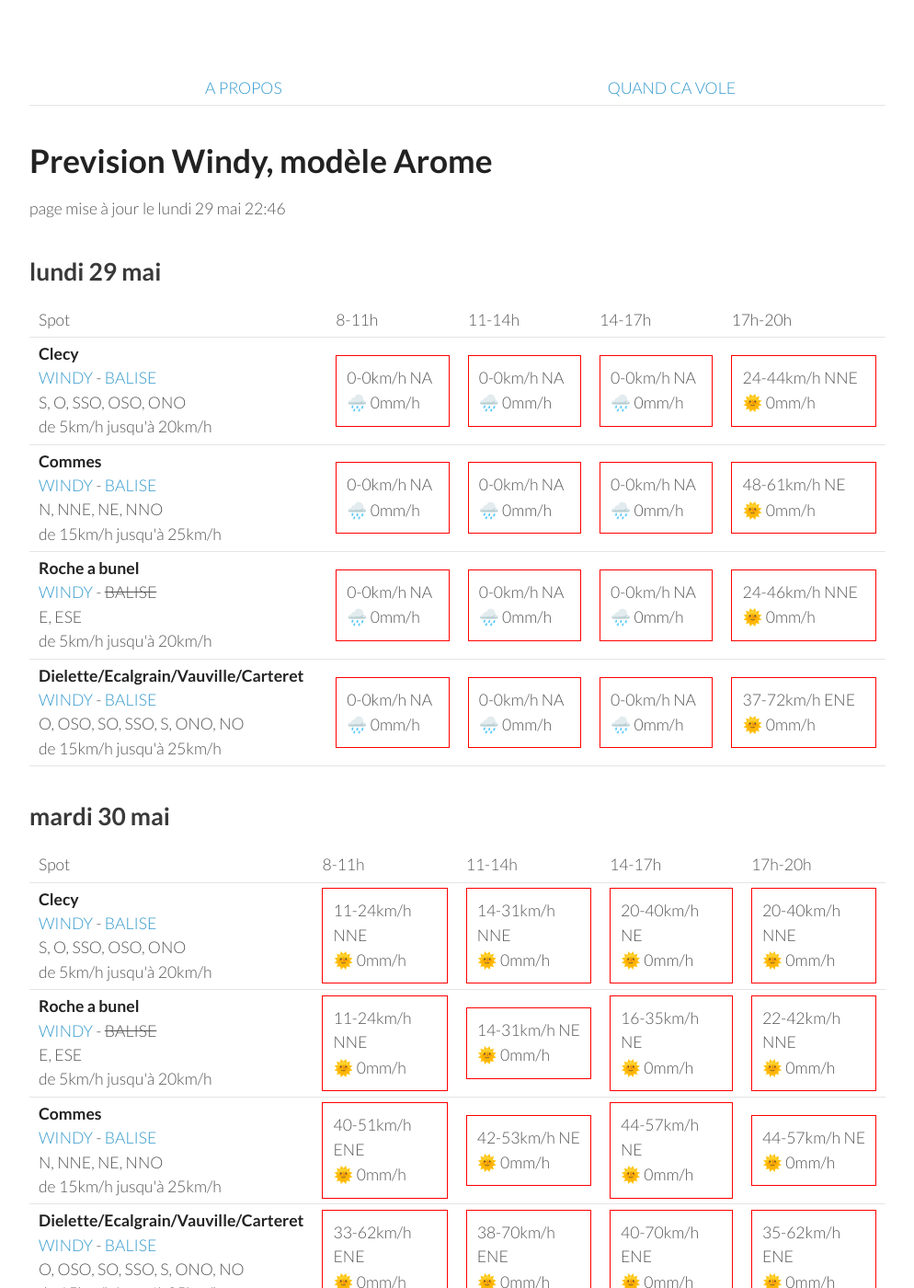
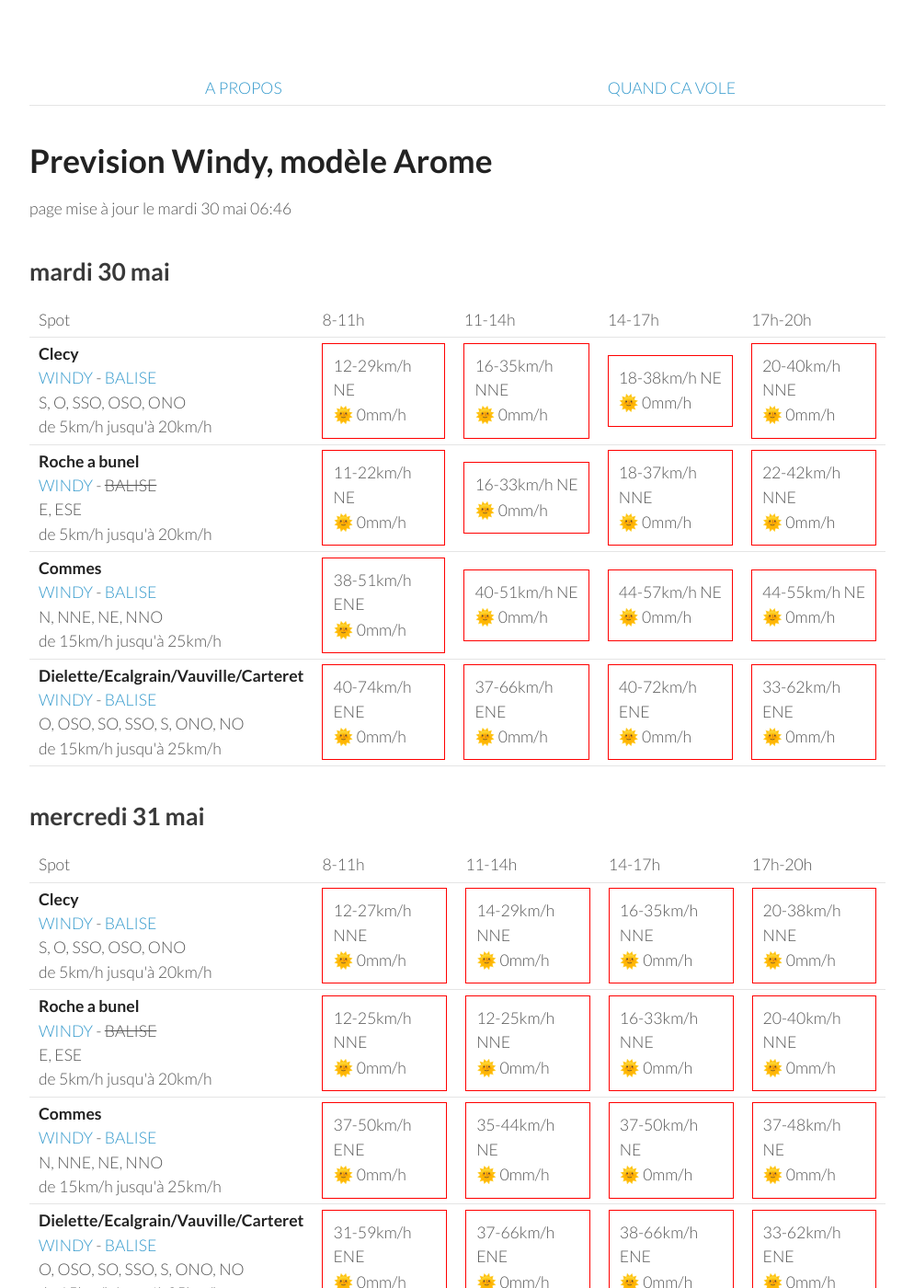
Before and after one commit to parapente-dans-le-nord/parapente-dans-le-nord.github.io, a Jekyll site: the page built from normandie.markdown, in a window 1280 px wide and 1400 px high. Shown: the whole window at 92% size, without its empty margins (26-1020 px from the left). Built offline with Jekyll 4.4.1, drawn with Linux system fonts in a browser that asks for light colours; some of the changed text lies outside the part shown.

Commit message:
update index.markdown

```diff
--- a/normandie.markdown
+++ b/normandie.markdown
@@ -7,60 +7,8 @@ title:  "Tous les spots"
 {: .links}
 
 # Prevision Windy, modèle Arome
-page mise à jour le lundi 29 mai 22:46
+page mise à jour le mardi 30 mai 06:46
 
-## lundi 29 mai
-
-{::nomarkdown}
-<table>
-  <tbody>
-    <tr>
-      <td>Spot</td>
-      <td>8-11h</td>
-      <td>11-14h</td>
-      <td>14-17h</td>
-      <td>17h-20h</td>
-    </tr>
-<tr>
-        <td><strong>Clecy</strong><br><a href="https://windy.com/48.929/-0.470?48.516,-0.470,8">WINDY</a> - <span class=""><a href="http://www.balisemeteo.com/balise.php?idBalise=122">BALISE</a> </span><br> <span class="vent-favorable">S, O, SSO, OSO, ONO</span><br><span class="force-vent">de 5km/h jusqu'à 20km/h</span> </td>
-
-            <td><div class="not-flyable"><p>0-0km/h NA</p><p>🌧️ 0mm/h</p></div></td>
-            <td><div class="not-flyable"><p>0-0km/h NA</p><p>🌧️ 0mm/h</p></div></td>
-            <td><div class="not-flyable"><p>0-0km/h NA</p><p>🌧️ 0mm/h</p></div></td>
-            <td><div class="not-flyable"><p>24-44km/h NNE</p><p>🌞 0mm/h</p></div></td>
-
-    </tr>
-<tr>
-        <td><strong>Commes</strong><br><a href="https://windy.com/49.346/-0.726?48.936,-0.726,8">WINDY</a> - <span class=""><a href="http://www.balisemeteo.com/balise.php?idBalise=158">BALISE</a> </span><br> <span class="vent-favorable">N, NNE, NE, NNO</span><br><span class="force-vent">de 15km/h jusqu'à 25km/h</span> </td>
-
-            <td><div class="not-flyable"><p>0-0km/h NA</p><p>🌧️ 0mm/h</p></div></td>
-            <td><div class="not-flyable"><p>0-0km/h NA</p><p>🌧️ 0mm/h</p></div></td>
-            <td><div class="not-flyable"><p>0-0km/h NA</p><p>🌧️ 0mm/h</p></div></td>
-            <td><div class="not-flyable"><p>48-61km/h NE</p><p>🌞 0mm/h</p></div></td>
-
-    </tr>
-<tr>
-        <td><strong>Roche a bunel</strong><br><a href="https://windy.com/48.993/-0.499?48.580,-0.499,8">WINDY</a> - <span class="no-balise"> BALISE </span><br> <span class="vent-favorable">E, ESE</span><br><span class="force-vent">de 5km/h jusqu'à 20km/h</span> </td>
-
-            <td><div class="not-flyable"><p>0-0km/h NA</p><p>🌧️ 0mm/h</p></div></td>
-            <td><div class="not-flyable"><p>0-0km/h NA</p><p>🌧️ 0mm/h</p></div></td>
-            <td><div class="not-flyable"><p>0-0km/h NA</p><p>🌧️ 0mm/h</p></div></td>
-            <td><div class="not-flyable"><p>24-46km/h NNE</p><p>🌞 0mm/h</p></div></td>
-
-    </tr>
-<tr>
-        <td><strong>Dielette/Ecalgrain/Vauville/Carteret</strong><br><a href="https://windy.com/49.650/-1.856?49.243,-1.856,8">WINDY</a> - <span class=""><a href="http://www.balisemeteo.com/balise.php?idBalise=81">BALISE</a> </span><br> <span class="vent-favorable">O, OSO, SO, SSO, S, ONO, NO</span><br><span class="force-vent">de 15km/h jusqu'à 25km/h</span> </td>
-
-            <td><div class="not-flyable"><p>0-0km/h NA</p><p>🌧️ 0mm/h</p></div></td>
-            <td><div class="not-flyable"><p>0-0km/h NA</p><p>🌧️ 0mm/h</p></div></td>
-            <td><div class="not-flyable"><p>0-0km/h NA</p><p>🌧️ 0mm/h</p></div></td>
-            <td><div class="not-flyable"><p>37-72km/h ENE</p><p>🌞 0mm/h</p></div></td>
-
-    </tr>
-
-</tbody>
-</table>
-{:/}
 ## mardi 30 mai
 
 {::nomarkdown}
@@ -76,9 +24,9 @@ page mise à jour le lundi 29 mai 22:46
 <tr>
         <td><strong>Clecy</strong><br><a href="https://windy.com/48.929/-0.470?48.516,-0.470,8">WINDY</a> - <span class=""><a href="http://www.balisemeteo.com/balise.php?idBalise=122">BALISE</a> </span><br> <span class="vent-favorable">S, O, SSO, OSO, ONO</span><br><span class="force-vent">de 5km/h jusqu'à 20km/h</span> </td>
 
-            <td><div class="not-flyable"><p>11-24km/h NNE</p><p>🌞 0mm/h</p></div></td>
-            <td><div class="not-flyable"><p>14-31km/h NNE</p><p>🌞 0mm/h</p></div></td>
-            <td><div class="not-flyable"><p>20-40km/h NE</p><p>🌞 0mm/h</p></div></td>
+            <td><div class="not-flyable"><p>12-29km/h NE</p><p>🌞 0mm/h</p></div></td>
+            <td><div class="not-flyable"><p>16-35km/h NNE</p><p>🌞 0mm/h</p></div></td>
+            <td><div class="not-flyable"><p>18-38km/h NE</p><p>🌞 0mm/h</p></div></td>
             <td><div class="not-flyable"><p>20-40km/h NNE</p><p>🌞 0mm/h</p></div></td>
 
 
@@ -86,9 +34,9 @@ page mise à jour le lundi 29 mai 22:46
 <tr>
         <td><strong>Roche a bunel</strong><br><a href="https://windy.com/48.993/-0.499?48.580,-0.499,8">WINDY</a> - <span class="no-balise"> BALISE </span><br> <span class="vent-favorable">E, ESE</span><br><span class="force-vent">de 5km/h jusqu'à 20km/h</span> </td>
 
-            <td><div class="not-flyable"><p>11-24km/h NNE</p><p>🌞 0mm/h</p></div></td>
-            <td><div class="not-flyable"><p>14-31km/h NE</p><p>🌞 0mm/h</p></div></td>
-            <td><div class="not-flyable"><p>16-35km/h NE</p><p>🌞 0mm/h</p></div></td>
+            <td><div class="not-flyable"><p>11-22km/h NE</p><p>🌞 0mm/h</p></div></td>
+            <td><div class="not-flyable"><p>16-33km/h NE</p><p>🌞 0mm/h</p></div></td>
+            <td><div class="not-flyable"><p>18-37km/h NNE</p><p>🌞 0mm/h</p></div></td>
             <td><div class="not-flyable"><p>22-42km/h NNE</p><p>🌞 0mm/h</p></div></td>
 
 
@@ -96,20 +44,20 @@ page mise à jour le lundi 29 mai 22:46
 <tr>
         <td><strong>Commes</strong><br><a href="https://windy.com/49.346/-0.726?48.936,-0.726,8">WINDY</a> - <span class=""><a href="http://www.balisemeteo.com/balise.php?idBalise=158">BALISE</a> </span><br> <span class="vent-favorable">N, NNE, NE, NNO</span><br><span class="force-vent">de 15km/h jusqu'à 25km/h</span> </td>
 
-            <td><div class="not-flyable"><p>40-51km/h ENE</p><p>🌞 0mm/h</p></div></td>
-            <td><div class="not-flyable"><p>42-53km/h NE</p><p>🌞 0mm/h</p></div></td>
+            <td><div class="not-flyable"><p>38-51km/h ENE</p><p>🌞 0mm/h</p></div></td>
+            <td><div class="not-flyable"><p>40-51km/h NE</p><p>🌞 0mm/h</p></div></td>
             <td><div class="not-flyable"><p>44-57km/h NE</p><p>🌞 0mm/h</p></div></td>
-            <td><div class="not-flyable"><p>44-57km/h NE</p><p>🌞 0mm/h</p></div></td>
+            <td><div class="not-flyable"><p>44-55km/h NE</p><p>🌞 0mm/h</p></div></td>
 
 
     </tr>
 <tr>
         <td><strong>Dielette/Ecalgrain/Vauville/Carteret</strong><br><a href="https://windy.com/49.650/-1.856?49.243,-1.856,8">WINDY</a> - <span class=""><a href="http://www.balisemeteo.com/balise.php?idBalise=81">BALISE</a> </span><br> <span class="vent-favorable">O, OSO, SO, SSO, S, ONO, NO</span><br><span class="force-vent">de 15km/h jusqu'à 25km/h</span> </td>
 
+            <td><div class="not-flyable"><p>40-74km/h ENE</p><p>🌞 0mm/h</p></div></td>
+            <td><div class="not-flyable"><p>37-66km/h ENE</p><p>🌞 0mm/h</p></div></td>
+            <td><div class="not-flyable"><p>40-72km/h ENE</p><p>🌞 0mm/h</p></div></td>
             <td><div class="not-flyable"><p>33-62km/h ENE</p><p>🌞 0mm/h</p></div></td>
-            <td><div class="not-flyable"><p>38-70km/h ENE</p><p>🌞 0mm/h</p></div></td>
-            <td><div class="not-flyable"><p>40-70km/h ENE</p><p>🌞 0mm/h</p></div></td>
-            <td><div class="not-flyable"><p>35-62km/h ENE</p><p>🌞 0mm/h</p></div></td>
 
 
     </tr>
@@ -132,40 +80,40 @@ page mise à jour le lundi 29 mai 22:46
 <tr>
         <td><strong>Clecy</strong><br><a href="https://windy.com/48.929/-0.470?48.516,-0.470,8">WINDY</a> - <span class=""><a href="http://www.balisemeteo.com/balise.php?idBalise=122">BALISE</a> </span><br> <span class="vent-favorable">S, O, SSO, OSO, ONO</span><br><span class="force-vent">de 5km/h jusqu'à 20km/h</span> </td>
 
-            <td><div class="not-flyable"><p>11-25km/h NNE</p><p>🌞 0mm/h</p></div></td>
-            <td><div class="not-flyable"><p>14-38km/h NE</p><p>🌞 0mm/h</p></div></td>
-            <td><div class="not-flyable"><p>16-38km/h NNE</p><p>🌞 0mm/h</p></div></td>
-            <td><div class="not-flyable"><p>18-40km/h NNE</p><p>🌞 0mm/h</p></div></td>
+            <td><div class="not-flyable"><p>12-27km/h NNE</p><p>🌞 0mm/h</p></div></td>
+            <td><div class="not-flyable"><p>14-29km/h NNE</p><p>🌞 0mm/h</p></div></td>
+            <td><div class="not-flyable"><p>16-35km/h NNE</p><p>🌞 0mm/h</p></div></td>
+            <td><div class="not-flyable"><p>20-38km/h NNE</p><p>🌞 0mm/h</p></div></td>
 
 
     </tr>
 <tr>
         <td><strong>Roche a bunel</strong><br><a href="https://windy.com/48.993/-0.499?48.580,-0.499,8">WINDY</a> - <span class="no-balise"> BALISE </span><br> <span class="vent-favorable">E, ESE</span><br><span class="force-vent">de 5km/h jusqu'à 20km/h</span> </td>
 
-            <td><div class="not-flyable"><p>11-24km/h NNE</p><p>🌞 0mm/h</p></div></td>
-            <td><div class="not-flyable"><p>16-38km/h NE</p><p>🌞 0mm/h</p></div></td>
-            <td><div class="not-flyable"><p>18-38km/h NNE</p><p>🌞 0mm/h</p></div></td>
-            <td><div class="not-flyable"><p>20-42km/h NNE</p><p>🌞 0mm/h</p></div></td>
+            <td><div class="not-flyable"><p>12-25km/h NNE</p><p>🌞 0mm/h</p></div></td>
+            <td><div class="not-flyable"><p>12-25km/h NNE</p><p>🌞 0mm/h</p></div></td>
+            <td><div class="not-flyable"><p>16-33km/h NNE</p><p>🌞 0mm/h</p></div></td>
+            <td><div class="not-flyable"><p>20-40km/h NNE</p><p>🌞 0mm/h</p></div></td>
 
 
     </tr>
 <tr>
         <td><strong>Commes</strong><br><a href="https://windy.com/49.346/-0.726?48.936,-0.726,8">WINDY</a> - <span class=""><a href="http://www.balisemeteo.com/balise.php?idBalise=158">BALISE</a> </span><br> <span class="vent-favorable">N, NNE, NE, NNO</span><br><span class="force-vent">de 15km/h jusqu'à 25km/h</span> </td>
 
-            <td><div class="not-flyable"><p>37-46km/h ENE</p><p>🌞 0mm/h</p></div></td>
-            <td><div class="not-flyable"><p>29-48km/h NE</p><p>🌞 0mm/h</p></div></td>
-            <td><div class="not-flyable"><p>29-48km/h NE</p><p>🌞 0mm/h</p></div></td>
-            <td><div class="not-flyable"><p>29-48km/h NE</p><p>🌞 0mm/h</p></div></td>
+            <td><div class="not-flyable"><p>37-50km/h ENE</p><p>🌞 0mm/h</p></div></td>
+            <td><div class="not-flyable"><p>35-44km/h NE</p><p>🌞 0mm/h</p></div></td>
+            <td><div class="not-flyable"><p>37-50km/h NE</p><p>🌞 0mm/h</p></div></td>
+            <td><div class="not-flyable"><p>37-48km/h NE</p><p>🌞 0mm/h</p></div></td>
 
 
     </tr>
 <tr>
         <td><strong>Dielette/Ecalgrain/Vauville/Carteret</strong><br><a href="https://windy.com/49.650/-1.856?49.243,-1.856,8">WINDY</a> - <span class=""><a href="http://www.balisemeteo.com/balise.php?idBalise=81">BALISE</a> </span><br> <span class="vent-favorable">O, OSO, SO, SSO, S, ONO, NO</span><br><span class="force-vent">de 15km/h jusqu'à 25km/h</span> </td>
 
-            <td><div class="not-flyable"><p>31-55km/h ENE</p><p>🌞 0mm/h</p></div></td>
-            <td><div class="not-flyable"><p>35-51km/h ENE</p><p>🌞 0mm/h</p></div></td>
-            <td><div class="not-flyable"><p>37-55km/h ENE</p><p>🌞 0mm/h</p></div></td>
-            <td><div class="not-flyable"><p>33-53km/h ENE</p><p>🌞 0mm/h</p></div></td>
+            <td><div class="not-flyable"><p>31-59km/h ENE</p><p>🌞 0mm/h</p></div></td>
+            <td><div class="not-flyable"><p>37-66km/h ENE</p><p>🌞 0mm/h</p></div></td>
+            <td><div class="not-flyable"><p>38-66km/h ENE</p><p>🌞 0mm/h</p></div></td>
+            <td><div class="not-flyable"><p>33-62km/h ENE</p><p>🌞 0mm/h</p></div></td>
 
 
     </tr>
@@ -190,7 +138,7 @@ page mise à jour le lundi 29 mai 22:46
 
             <td><div class="not-flyable"><p>12-25km/h NNE</p><p>🌞 0mm/h</p></div></td>
             <td><div class="not-flyable"><p>14-33km/h NE</p><p>🌞 0mm/h</p></div></td>
-            <td><div class="not-flyable"><p>18-40km/h NE</p><p>🌞 0mm/h</p></div></td>
+            <td><div class="not-flyable"><p>18-40km/h NNE</p><p>🌞 0mm/h</p></div></td>
             <td><div class="not-flyable"><p>20-42km/h NNE</p><p>🌞 0mm/h</p></div></td>
 
 
@@ -198,29 +146,29 @@ page mise à jour le lundi 29 mai 22:46
 <tr>
         <td><strong>Roche a bunel</strong><br><a href="https://windy.com/48.993/-0.499?48.580,-0.499,8">WINDY</a> - <span class="no-balise"> BALISE </span><br> <span class="vent-favorable">E, ESE</span><br><span class="force-vent">de 5km/h jusqu'à 20km/h</span> </td>
 
-            <td><div class="not-flyable"><p>14-29km/h NNE</p><p>🌞 0mm/h</p></div></td>
+            <td><div class="not-flyable"><p>14-27km/h NNE</p><p>🌞 0mm/h</p></div></td>
             <td><div class="not-flyable"><p>14-33km/h NE</p><p>🌞 0mm/h</p></div></td>
-            <td><div class="not-flyable"><p>18-42km/h NNE</p><p>🌞 0mm/h</p></div></td>
-            <td><div class="not-flyable"><p>20-44km/h NNE</p><p>🌞 0mm/h</p></div></td>
+            <td><div class="not-flyable"><p>18-40km/h NNE</p><p>🌞 0mm/h</p></div></td>
+            <td><div class="not-flyable"><p>22-44km/h NNE</p><p>🌞 0mm/h</p></div></td>
 
 
     </tr>
 <tr>
         <td><strong>Commes</strong><br><a href="https://windy.com/49.346/-0.726?48.936,-0.726,8">WINDY</a> - <span class=""><a href="http://www.balisemeteo.com/balise.php?idBalise=158">BALISE</a> </span><br> <span class="vent-favorable">N, NNE, NE, NNO</span><br><span class="force-vent">de 15km/h jusqu'à 25km/h</span> </td>
 
-            <td><div class="not-flyable"><p>27-42km/h ENE</p><p>🌞 0mm/h</p></div></td>
+            <td><div class="not-flyable"><p>29-44km/h ENE</p><p>🌞 0mm/h</p></div></td>
             <td><div class="not-flyable"><p>27-44km/h NE</p><p>🌞 0mm/h</p></div></td>
             <td><div class="not-flyable"><p>31-51km/h NE</p><p>🌞 0mm/h</p></div></td>
-            <td><div class="not-flyable"><p>33-53km/h NE</p><p>🌞 0mm/h</p></div></td>
+            <td><div class="not-flyable"><p>31-53km/h NE</p><p>🌞 0mm/h</p></div></td>
 
 
     </tr>
 <tr>
         <td><strong>Dielette/Ecalgrain/Vauville/Carteret</strong><br><a href="https://windy.com/49.650/-1.856?49.243,-1.856,8">WINDY</a> - <span class=""><a href="http://www.balisemeteo.com/balise.php?idBalise=81">BALISE</a> </span><br> <span class="vent-favorable">O, OSO, SO, SSO, S, ONO, NO</span><br><span class="force-vent">de 15km/h jusqu'à 25km/h</span> </td>
 
-            <td><div class="not-flyable"><p>31-44km/h ENE</p><p>🌞 0mm/h</p></div></td>
+            <td><div class="not-flyable"><p>31-46km/h ENE</p><p>🌞 0mm/h</p></div></td>
             <td><div class="not-flyable"><p>33-50km/h ENE</p><p>🌞 0mm/h</p></div></td>
-            <td><div class="not-flyable"><p>33-50km/h ENE</p><p>🌞 0mm/h</p></div></td>
+            <td><div class="not-flyable"><p>35-51km/h ENE</p><p>🌞 0mm/h</p></div></td>
             <td><div class="not-flyable"><p>35-51km/h ENE</p><p>🌞 0mm/h</p></div></td>
 
 
@@ -245,7 +193,7 @@ page mise à jour le lundi 29 mai 22:46
         <td><strong>Clecy</strong><br><a href="https://windy.com/48.929/-0.470?48.516,-0.470,8">WINDY</a> - <span class=""><a href="http://www.balisemeteo.com/balise.php?idBalise=122">BALISE</a> </span><br> <span class="vent-favorable">S, O, SSO, OSO, ONO</span><br><span class="force-vent">de 5km/h jusqu'à 20km/h</span> </td>
 
             <td><div class="not-flyable"><p>20-38km/h NE</p><p>🌞 0mm/h</p></div></td>
-            <td><div class="not-flyable"><p>18-42km/h NE</p><p>🌞 0mm/h</p></div></td>
+            <td><div class="not-flyable"><p>16-42km/h NE</p><p>🌞 0mm/h</p></div></td>
             <td><div class="not-flyable"><p>18-38km/h NNE</p><p>🌞 0mm/h</p></div></td>
             <td><div class="not-flyable"><p>20-44km/h NNE</p><p>🌞 0mm/h</p></div></td>
 
@@ -254,8 +202,8 @@ page mise à jour le lundi 29 mai 22:46
 <tr>
         <td><strong>Commes</strong><br><a href="https://windy.com/49.346/-0.726?48.936,-0.726,8">WINDY</a> - <span class=""><a href="http://www.balisemeteo.com/balise.php?idBalise=158">BALISE</a> </span><br> <span class="vent-favorable">N, NNE, NE, NNO</span><br><span class="force-vent">de 15km/h jusqu'à 25km/h</span> </td>
 
+            <td><div class="not-flyable"><p>29-48km/h ENE</p><p>🌞 0mm/h</p></div></td>
             <td><div class="not-flyable"><p>27-46km/h ENE</p><p>🌞 0mm/h</p></div></td>
-            <td><div class="not-flyable"><p>29-46km/h NE</p><p>🌞 0mm/h</p></div></td>
             <td><div class="not-flyable"><p>31-51km/h NE</p><p>🌞 0mm/h</p></div></td>
             <td><div class="not-flyable"><p>33-53km/h NE</p><p>🌞 0mm/h</p></div></td>
 
@@ -274,8 +222,8 @@ page mise à jour le lundi 29 mai 22:46
 <tr>
         <td><strong>Dielette/Ecalgrain/Vauville/Carteret</strong><br><a href="https://windy.com/49.650/-1.856?49.243,-1.856,8">WINDY</a> - <span class=""><a href="http://www.balisemeteo.com/balise.php?idBalise=81">BALISE</a> </span><br> <span class="vent-favorable">O, OSO, SO, SSO, S, ONO, NO</span><br><span class="force-vent">de 15km/h jusqu'à 25km/h</span> </td>
 
-            <td><div class="not-flyable"><p>37-53km/h ENE</p><p>🌞 0mm/h</p></div></td>
             <td><div class="not-flyable"><p>35-53km/h ENE</p><p>🌞 0mm/h</p></div></td>
+            <td><div class="not-flyable"><p>35-51km/h ENE</p><p>🌞 0mm/h</p></div></td>
             <td><div class="not-flyable"><p>37-55km/h ENE</p><p>🌞 0mm/h</p></div></td>
             <td><div class="not-flyable"><p>37-55km/h ENE</p><p>🌞 0mm/h</p></div></td>
 
```
